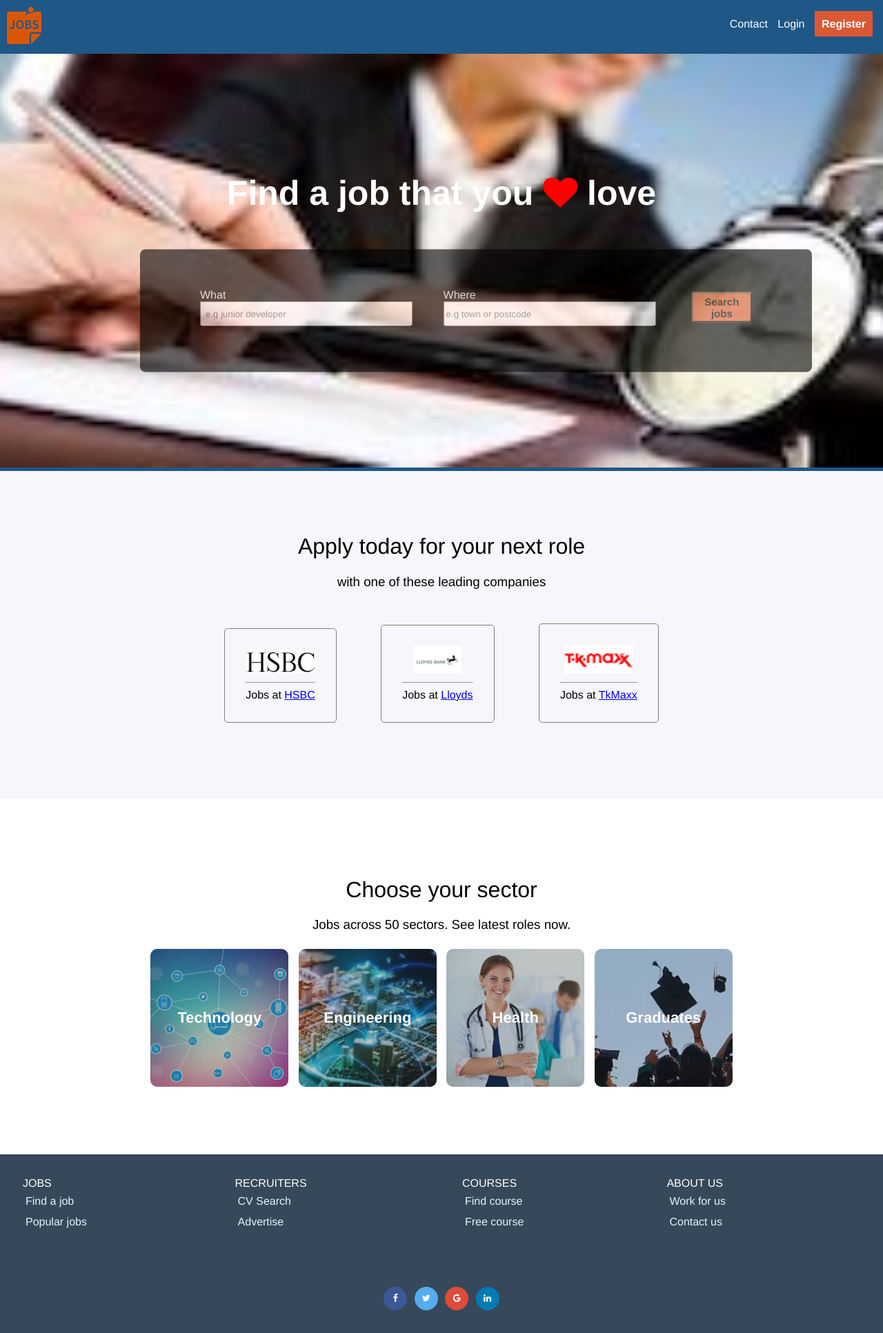
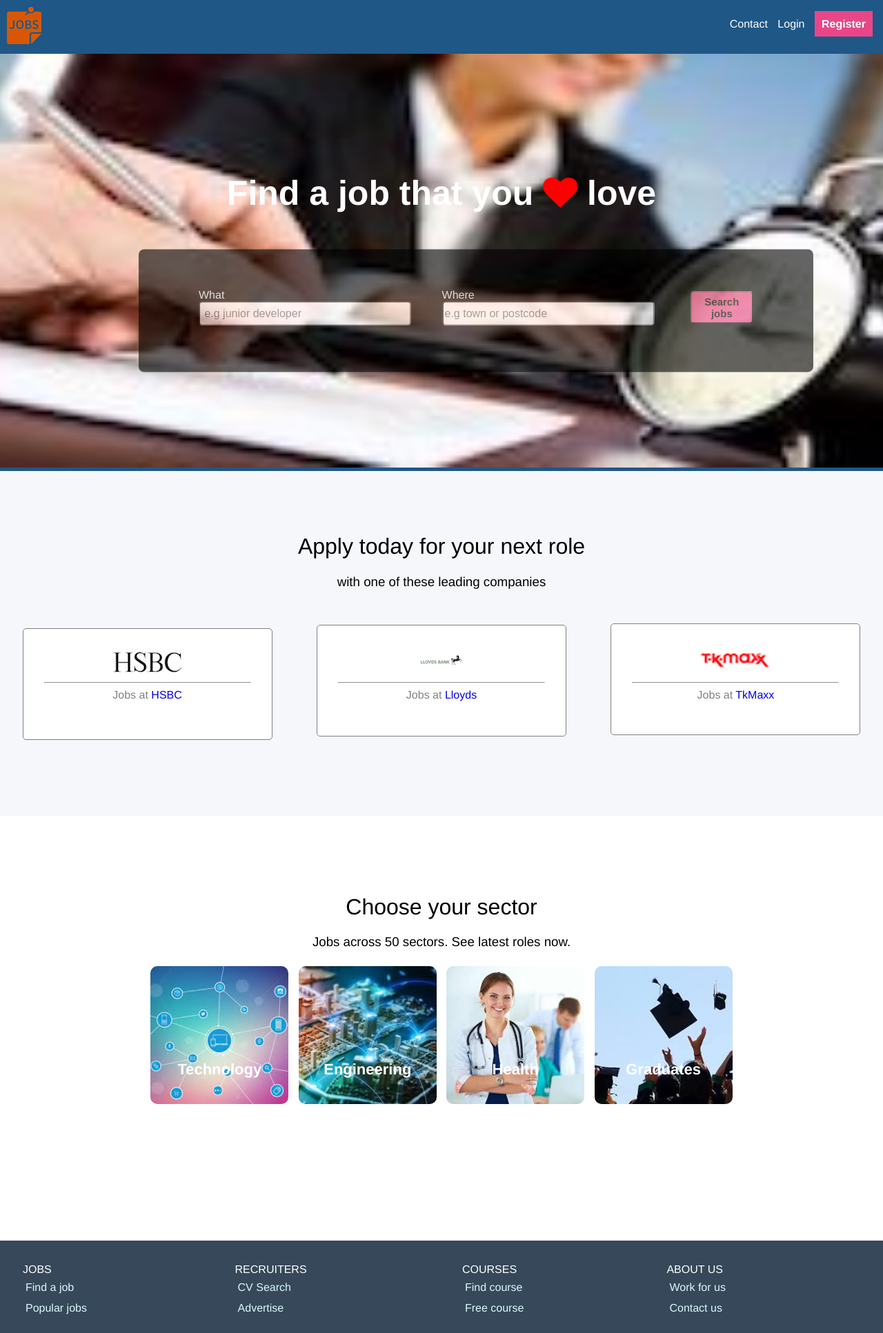
Before and after one commit to Hemlatab/Job-Portal, a PHP site: page / in a window 1280 px wide. Shown: the top 1933 px of the page at 69% size. Run offline with PHP 8.4, Linux system fonts and the light colour scheme.

Commit message:
Add styles

```diff
--- a/css/styles.css
+++ b/css/styles.css
@@ -26,7 +26,7 @@ body {
   }
   .register-btn{
 	  padding: 10px;
-	  background-color: #d95934;
+	  background-color: #e94688;
 	  font-weight: bold;
   }
 
@@ -99,6 +99,8 @@ label{
 #text{
 	width: 300px;
 	height: 30px;
+	border-radius: 5px;
+	font-size: 16px;
 }
 .find-job{
 	color: white;
@@ -109,11 +111,12 @@ label{
 
 #search-job{
 
-	background-color: #d95934;
-	padding: 3px;
+	background-color: #e94688;
+	padding: 5px;
 	font-weight: bold;
 	font-family: Helvetica;
 	font-size: 15px;
+	border-radius: 5px;
 }
 
 #find-job{
@@ -147,12 +150,21 @@ label{
 	margin: 30px;
 	border: 1px solid grey;
     border-radius: 5px;
-    padding: 30px;
+	padding: 30px;
+	background-color: #fff;
+	color: grey;
+	width: 300px;
+	height: 100px;
 }
 
+.box-companies a{
+	text-decoration: none;
+}
 #hr{
 	width:250px;
 	display: inline-flex;
+	color: red;
+	margin-top: 30px;
 }
 /*  sector section */
 
@@ -206,7 +218,7 @@ label{
 	max-width: 100%;
 }
 .box-sectors{
-	height:200px;
+	height:300px;
 	width:200px;
 	background-position: center;
 	background-repeat: no-repeat;
@@ -219,7 +231,6 @@ label{
 	content: '';
 	background-color: rgba(52, 58, 64, 0.3);
 	position: absolute;
-	top:0;
 	bottom:0;
 	width: 100%;
 	border-radius: 5%;
@@ -306,7 +317,7 @@ table td{
 #register{
 	float: right;
 	font-weight: bold;
-	background-color:orange;
+	background-color:#e94688;
 }
 .register-login{
 	text-decoration: none;
```
